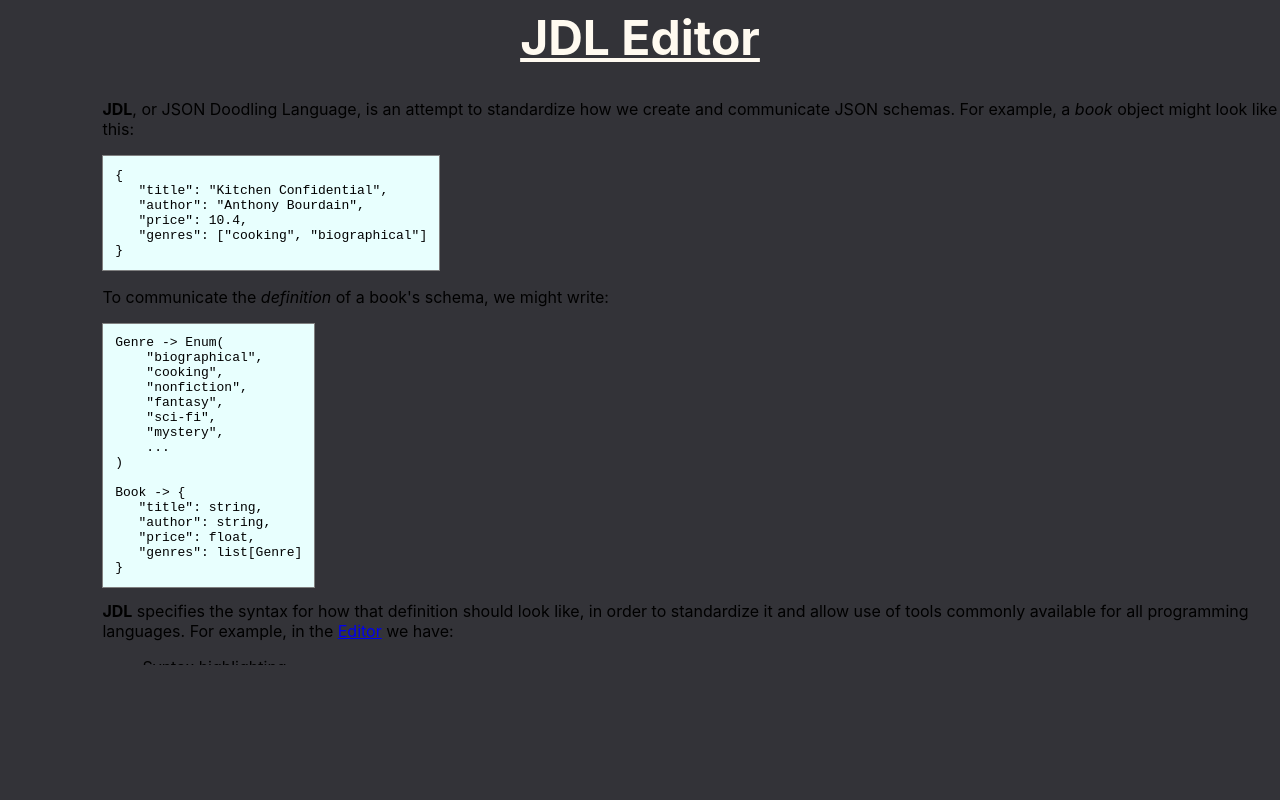
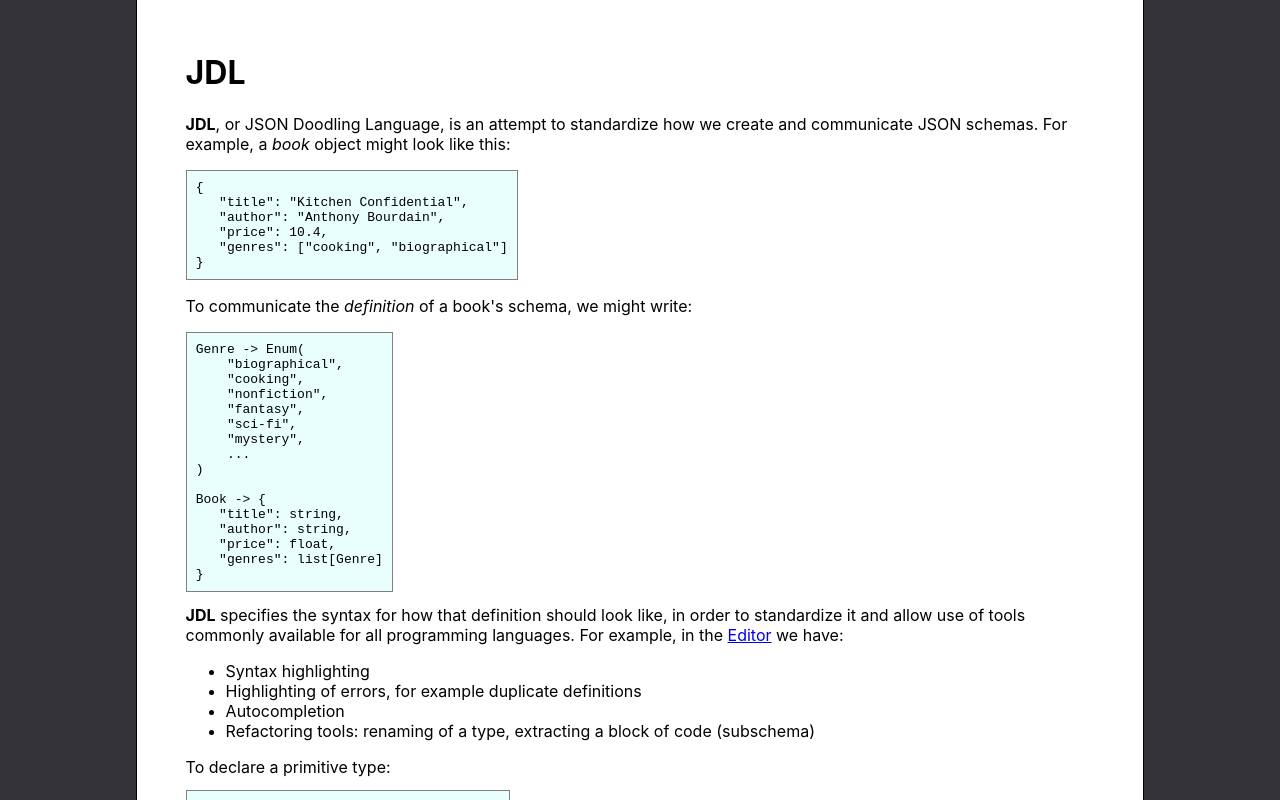
Before and after one commit to petros-an/doodle, a React (Vite) app in the folder react/: page /about in a window 1280 px wide. Shown: the top 800 px of the page. Built offline with nearby package versions, Linux system fonts and the light colour scheme.

Commit message:
Remove title and footer

```diff
--- a/react/src/components/about/about.css
+++ b/react/src/components/about/about.css
@@ -1,8 +1,18 @@
 #about {
-  left: 0;
+  padding-left: 3.8vw;
+  padding-right: 3.8vw;
+  padding-top: 4vh;
+  overflow-y: auto;
+  width: 71vw;
+  background-color: white;
+  margin-left: auto;
+  margin-right: auto;
+  border-left: 1px solid black;
+  border-right: 1px solid black;
 
-  /*width: 100vw;*/
-  height: 72.7vh;
-  padding-left: 8vw;
-  overflow-y: auto;
 }
+
+#about_wrapper {
+
+  background-color: #333338;
+}
--- a/react/src/components/about/about.jsx
+++ b/react/src/components/about/about.jsx
@@ -5,7 +5,9 @@ import './about.css'
 function About() {
 
 
-    return <div id={"about"}>
+    return <div id={"about_wrapper"}><div id={"about"}>
+
+        <h1>JDL</h1>
         <p>
             <strong>JDL</strong>, or JSON Doodling Language, is an attempt to
             standardize how we create and communicate JSON schemas.
@@ -82,8 +84,8 @@ Book -> {
         Or a full JSON object:
         <pre className={"codesnippet"}>
             <code>{`x -> {
-"key1": type1,
-"key2": type2
+    "key1": type1,
+    "key2": type2
 }
 `}
             </code>
@@ -93,7 +95,7 @@ Book -> {
             The full specification (language grammar) for JDL is <a href={""}>here</a>
         </p>
 
-    </div>
+    </div></div>
 }
 
 export default About;
--- a/react/src/components/app/App.css
+++ b/react/src/components/app/App.css
@@ -1,32 +1,6 @@
 #app {
-  height: 82vh;
-    /*background-color: #333338;*/
+  height: 100vh;
+    background-color: #333338;
   /*border-top: 1px solid black;*/
   /*border-bottom: 1px solid black;*/
 }
-
-
-#title {
-  margin-left: auto;
-  margin-right: auto;
-  margin-top: 1vh;
-  margin-bottom: 2vh;
-  text-align: center;
-  color: floralwhite;
-  font-size: 300%;
-  width: 50vw;
-
-}
-
-
-#footer {
-  /*background-color: lightslategrey;*/
-  /*border: 1px solid black;*/
-  height: 8.8vh;
-  text-align: center;
-  /*bottom: 100vh;*/
-  /*width: 100vw;*/
-  /*margin: 0;*/
-  /*padding: 0;*/
-
-}
--- a/react/src/components/app/App.jsx
+++ b/react/src/components/app/App.jsx
@@ -22,13 +22,7 @@ function App() {
     }
 
     return <>
-        <h1
-            id="title"
-        >
-            <u>
-               JDL Editor
-            </u>
-        </h1>
+
         <div id="app">
 
 
@@ -47,9 +41,6 @@ function App() {
 
         </div>
 
-        <footer id={"footer"}>
-
-        </footer>
 
     </>
 }
--- a/react/src/components/editor/Editor.jsx
+++ b/react/src/components/editor/Editor.jsx
@@ -216,8 +216,8 @@ function Editor() {
                 <CodeMirror
                     theme={customTheme}
                     value={text}
-                    height="82vh"
-                    width="65vw"
+                    height="100vh"
+                    width="79vw"
                     extensions={
                         [
                             JSLLanguageSupport,
--- a/react/src/components/tools/tools.css
+++ b/react/src/components/tools/tools.css
@@ -1,6 +1,6 @@
 #tools {
     width: 8vw;
-    height: 82vh;
+    height: 100vh;
     padding: 0;
     /*margin-top: 1vh;*/
     /*margin-left: 0.25vw;*/
--- a/react/src/components/typeDetails/typeDetail/typeDetail.css
+++ b/react/src/components/typeDetails/typeDetail/typeDetail.css
@@ -1,12 +1,15 @@
 .typeDetail {
     /*min-width: 10vw;*/
     padding: 3%;
-    font-size: 120%;
-    margin-right: 1vw;
-    margin-bottom: 2vh;
+    /*font-size: 120%;*/
+    /*margin-right: 1vw;*/
+    margin-top: 1vh;
+    margin-right: 1vh;
     vertical-align: top;
-    display: inline-block;
+    display: block;
+    /*width: fit-content;*/
     border: 1px solid black;
+    /*width: 10vw;*/
     /*border-radius: 0px;*/
 }
 
--- a/react/src/components/typeDetails/typeDetailsContainer/typeDetailsContainer.css
+++ b/react/src/components/typeDetails/typeDetailsContainer/typeDetailsContainer.css
@@ -1,10 +1,11 @@
 #results_wrapper {
-    padding-top: 3vh;
-    padding-left: 1vw;
-    height: 79vh;
-    width: 20vw;
-    margin-left: 1vw;
-    float: left;
+    /*padding-top: 1vh;*/
+    /*padding-left: 1vw;*/
+    /*padding-right: 1vw;*/
+    height: 100vh;
+    width: 12vw;
+    /*margin-left: 1vw;*/
+    float: right;
     overflow-y: auto;
     text-align: left;
 
--- a/react/src/editor/themes/main.js
+++ b/react/src/editor/themes/main.js
@@ -4,7 +4,7 @@ import {createTheme} from "@uiw/codemirror-themes";
 const customTheme = createTheme({
     theme: 'dark',
     settings: {
-        background: '#e8fffe',
+        background: 'white',
         foreground: '#000',
         caret: '#000',
         selection: '#036dd626',
--- a/react/src/main.css
+++ b/react/src/main.css
@@ -1,9 +1,10 @@
 :root {
   /*background-color: rgba(48,92,51,0.54);*/
-  background-color: #333338; ;
+  /*background-color: ; ;*/
   font-family: Inter, system-ui, Avenir, Helvetica, Arial, sans-serif;
   margin: 0;
   padding: 0;
+
 }
 
 body, html {
```
